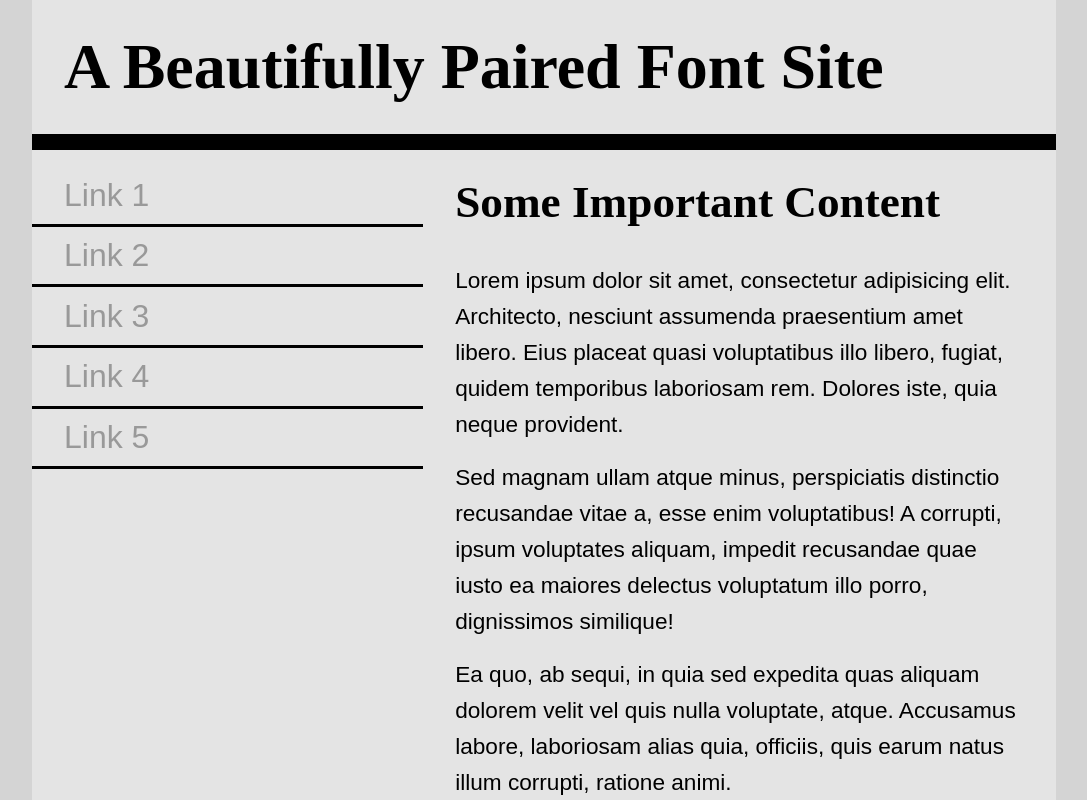
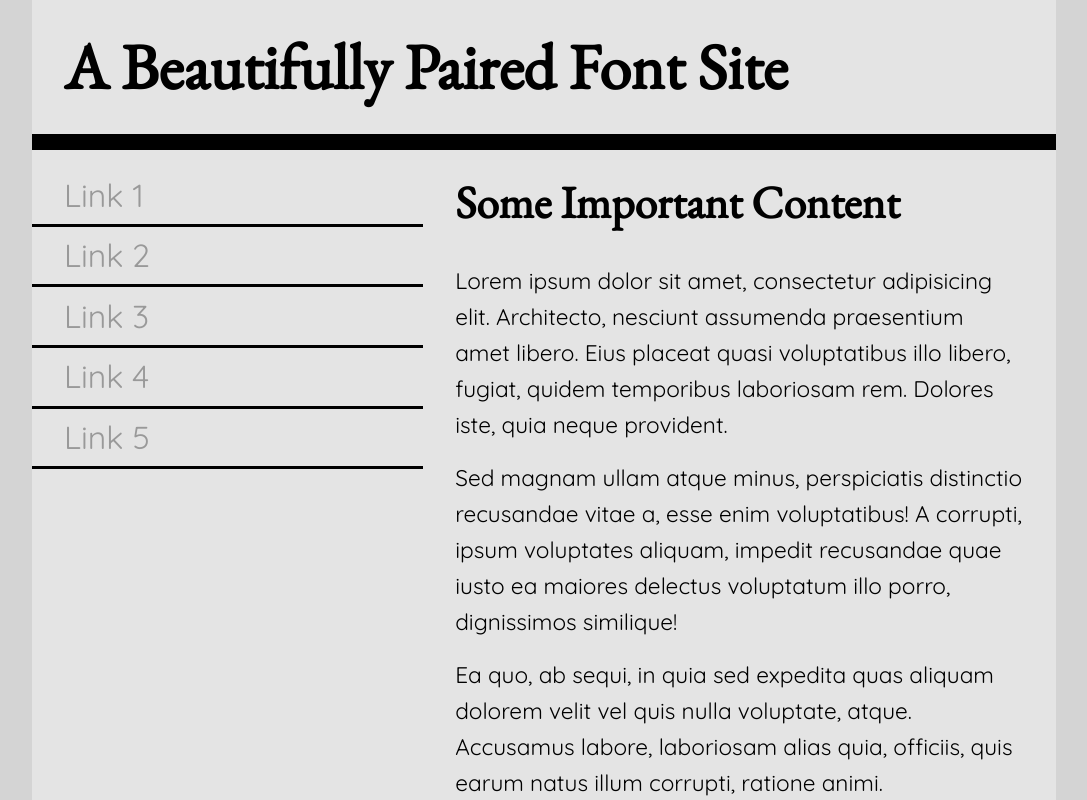
Before and after one commit to ella0022/fonts, a plain HTML site: page two.html in a window 1280 px wide. Shown: the top 800 px of the page, without its empty margins (96-1183 px from the left). Drawn offline with nearby package versions, Linux system fonts and the light colour scheme.

Commit message:
second
initialfontedit

```diff
--- a/one.css
+++ b/one.css
@@ -1,3 +1,5 @@
+@import "https://fonts.googleapis.com/css?family=Rokkitt|Ubuntu";
+
 *{
     padding: 0;
     margin: 0;
--- a/two.css
+++ b/two.css
@@ -1,3 +1,6 @@
+@import "https://fonts.googleapis.com/css?family=EB+Garamond|Quicksand";
+/* quicksand is sans-serif, eb garamond is serif
+, times new roman is safe serif */
 *{
     padding: 0;
     margin: 0;
@@ -6,18 +9,18 @@
 html{
     font-size: 16px;
     line-height: 1.6;
-    font-family: sans-serif;
+    font-family: 'Quicksand', Arial, Helvetica, sans-serif;
 }
 html,body{
     background-color: #d4d4d4;
 }
 h1{
-    font-family: serif;
+    font-family: 'EB Garamond', Times, 'Times New Roman', serif;
     font-size: 3.998rem;
     padding:1rem 2rem;
 }
 h2{
-    font-family: serif;
+    font-family: 'EB Garamond', Times, 'Times New Roman', serif;
     font-size: 2.827rem;
     padding:1rem 2rem;
 }
```
